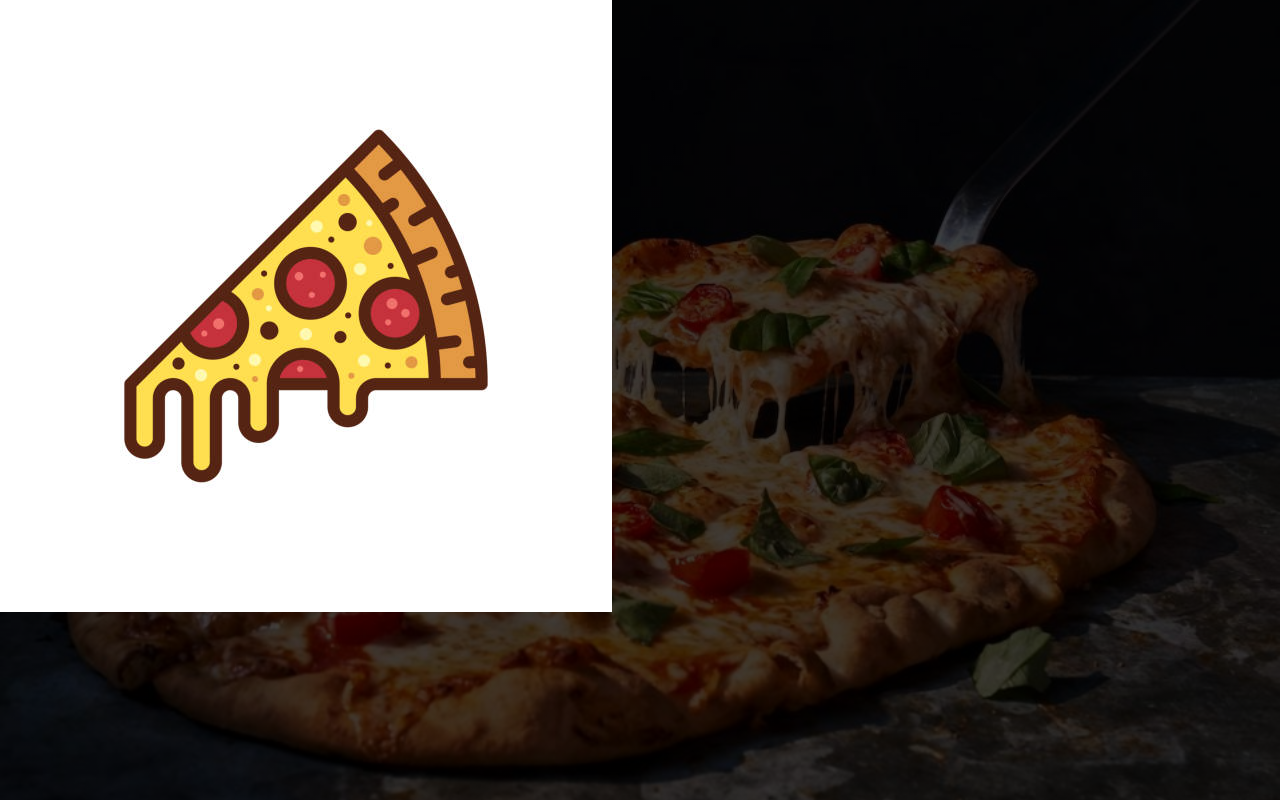
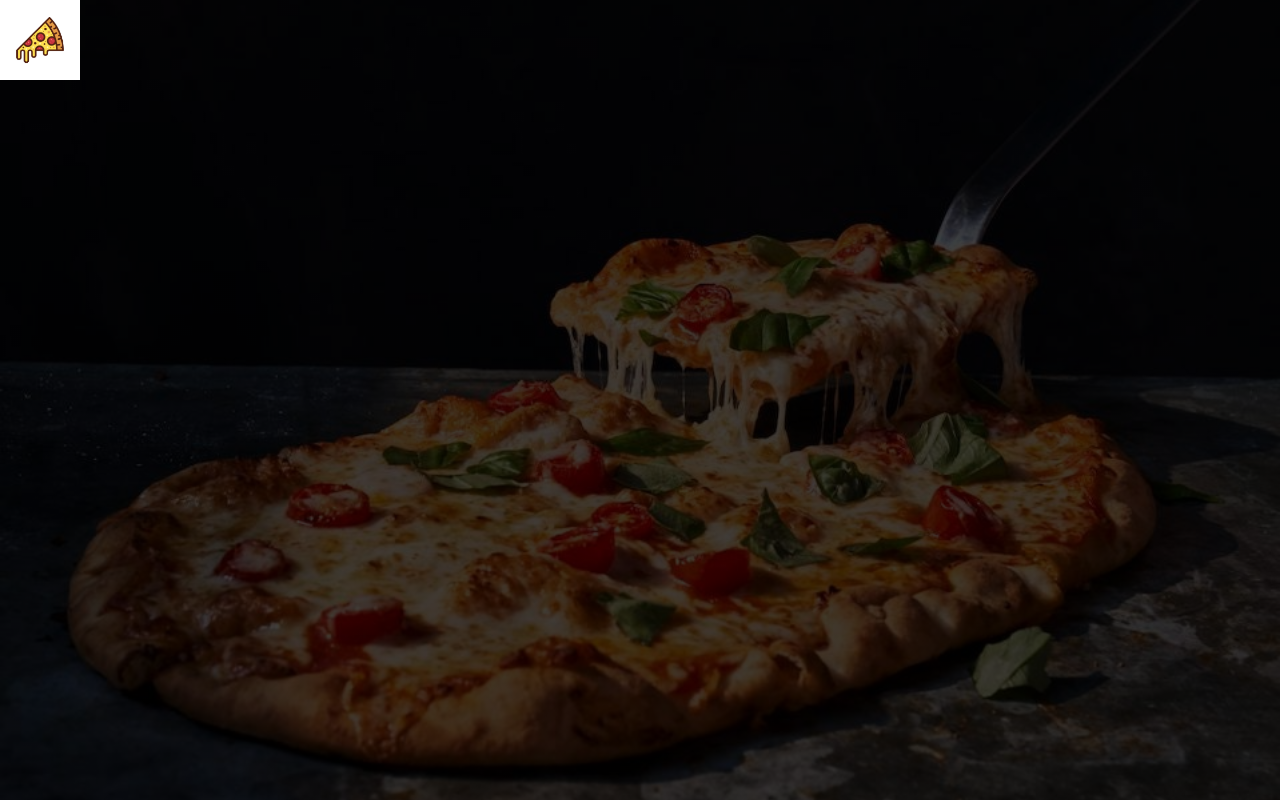
Before and after one commit to nealwaga/Neal-s-Pizza-Diner, a plain HTML site: page index.html in a window 1280 px wide. Drawn offline with nearby package versions, Linux system fonts and the light colour scheme.

Commit message:
logo changes in css

```diff
--- a/css/style.css
+++ b/css/style.css
@@ -13,3 +13,15 @@
     overflow-x: hidden;
     position: relative;
 }
+
+.logo{
+    display: flex;
+    margin-left: auto;
+    margin-right: auto;
+    width: 25%;
+    position: relative;
+    align-items: center;
+    justify-content: center;
+    top: 0%;
+    left: -37.5%;
+}
```
